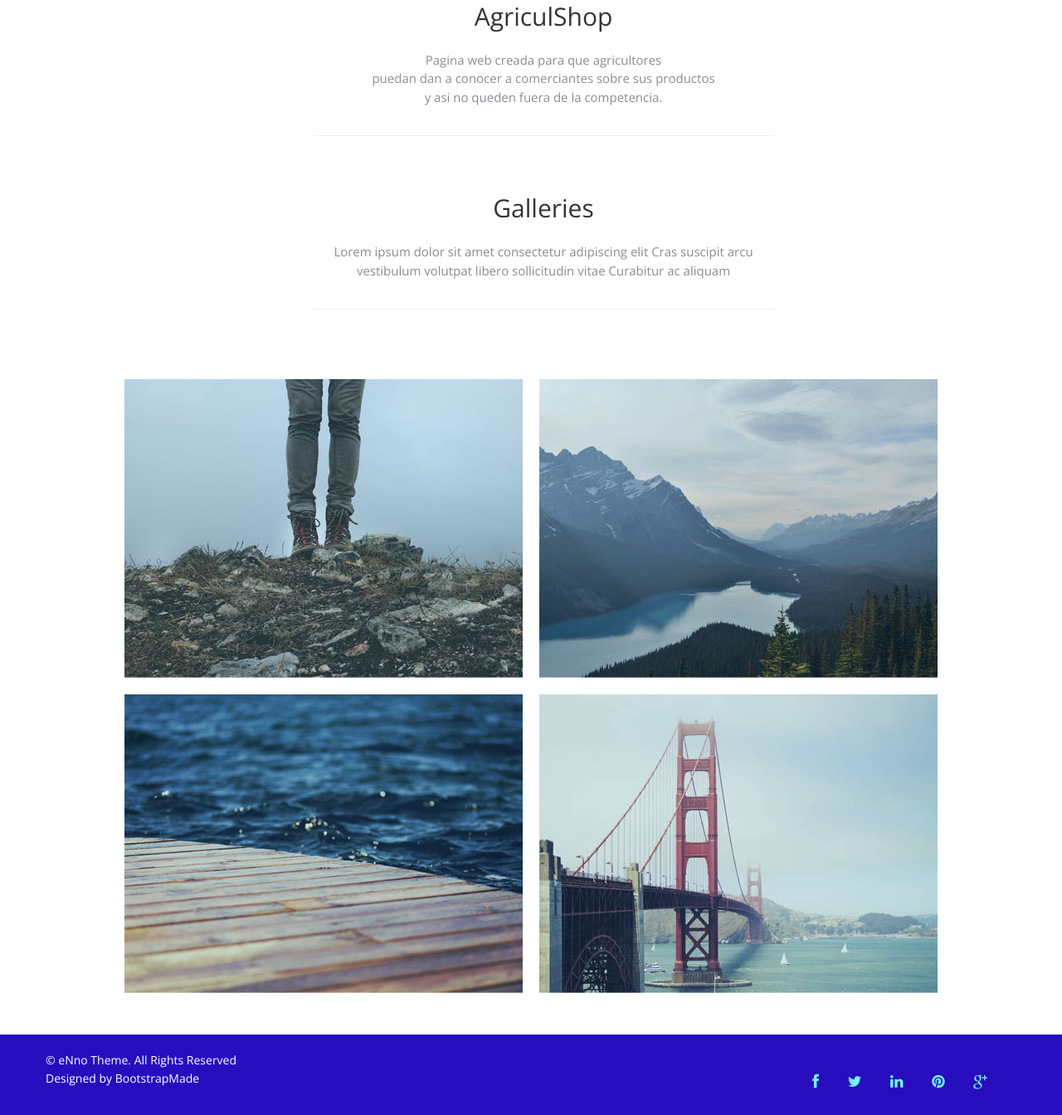
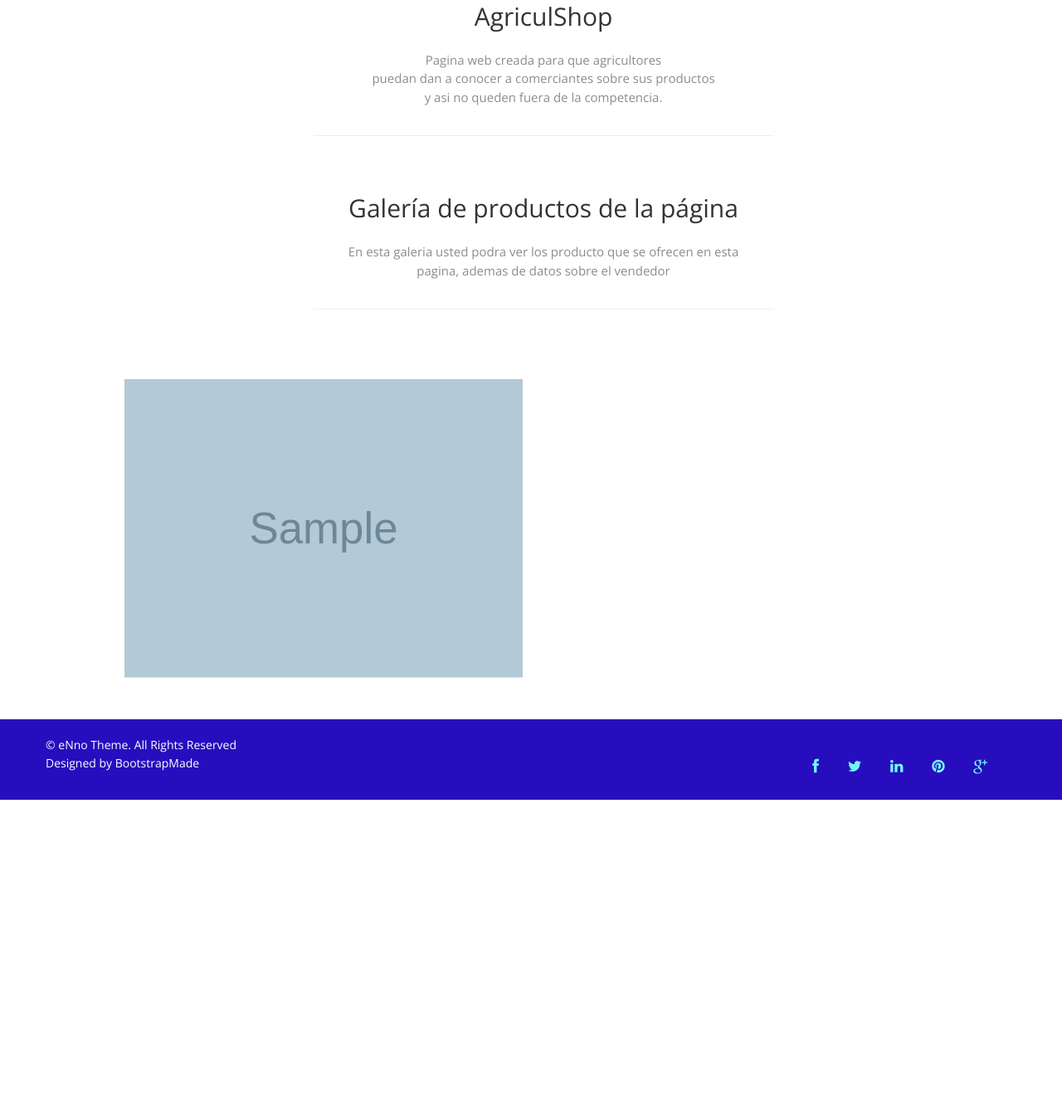
Before and after one commit to DanielWiz/AgruculShop, a Django app: page / in a window 1280 px wide. Shown: the part 860-2204 px from the top of the page at 83% size. After the commit the page ends 1824 px from the top, so only its background shows below. Run offline with Django 3.2, Linux system fonts and the light colour scheme; tables that the repository leaves empty hold one stand-in row (values such as "Sample post"); grey boxes marked "Sample" are stand-in pictures; some libraries are stand-ins or nearby versions.

Commit message:
se agrego listado administrar y galeria de productos

```diff
--- a/agrishop/templates/agrishop/administrarProductos.html
+++ b/agrishop/templates/agrishop/administrarProductos.html
@@ -5,7 +5,7 @@
 		{% if productos %}
 			<div class="row">
 				<div class="col text-right">
-					<a href="/agregarTaller" class="btn-lg btn-info">Agregar Producto</a>
+					<a href="/agregarProducto" class="btn-lg btn-info">Agregar Producto</a>
 				</div>
 			</div>
 			<table class="table">
--- a/agrishop/templates/agrishop/base.html
+++ b/agrishop/templates/agrishop/base.html
@@ -42,7 +42,7 @@
           {% if user.is_authenticated %}
           <ul class="nav nav-tabs" role='tablist'>
             <li role='presentation'><a href="{% url 'listadoProductos' %}">Listado productos de la página</a></li>
-            <li role='presentation'><a href="{% url 'administrarProductos' %}">Administrar mis productos</a></li>
+            <li role='presentation'><a href="/administrarProductos/{{user.id}}">Administrar mis productos</a></li>
             <li role='presentation'><a href="{% url 'logout' %}">Cerrar Sesión</a></li>
           </ul>
 
--- a/agrishop/templates/agrishop/formularioProducto.html
+++ b/agrishop/templates/agrishop/formularioProducto.html
@@ -26,7 +26,7 @@
       <input type="file" name="txtImagenProducto" class="form-control" required>
     </div>
     <div class="form-group">
-      <label for="usr">Stock producto:</label>
+      <label for="usr">Stock producto (por kilo):</label>
       <input type="text" name="txtStock" class="form-control" required>
     </div>
     <div class="row">
--- a/agrishop/templates/agrishop/index.html
+++ b/agrishop/templates/agrishop/index.html
@@ -57,8 +57,8 @@
   <div class="row">
     <div class="col-md-6 col-md-offset-3">
       <div class="text-center">
-        <h2>Galleries</h2>
-        <p>Lorem ipsum dolor sit amet consectetur adipiscing elit Cras suscipit arcu<br> vestibulum volutpat libero sollicitudin vitae Curabitur ac aliquam <br>
+        <h2>Galería de productos de la página</h2>
+        <p>En esta galeria usted podra ver los producto que se ofrecen en esta pagina, ademas de datos sobre el vendedor<br>
         </p>
       </div>
       <hr>
@@ -68,60 +68,24 @@
 
 <div class="content">
   <div class="grid">
+    {% if productos %}
+    {% for p in productos %}
     <figure class="effect-zoe">
-      <img src="img/25.jpg" alt="img25" />
+      <img class="img-responsive" src="{{p.imagen_producto.url}}" style="width: 512px;" alt="Aquí había una imgaen de un producto" />
       <figcaption>
-        <h2>Title <span>Name</span></h2>
+        <h2><span>{{p.nombre}}</span></h2>
         <p class="icon-links">
           <a href="#"><span class="icon-heart"></span></a>
           <a href="#"><span class="icon-eye"></span></a>
           <a href="#"><span class="icon-paper-clip"></span></a>
         </p>
-        <p class="description">Zoe never had the patience of her sisters. She deliberately punched the bear in his face.</p>
+        <p class="description">{{p.descripcion}}<br>Productor: {{p.Usuario}}</p>
       </figcaption>
     </figure>
-    <figure class="effect-zoe">
-      <img src="img/26.jpg" alt="img26" />
-      <figcaption>
-        <h2>Title <span>Name</span></h2>
-        <p class="icon-links">
-          <a href="#"><span class="icon-heart"></span></a>
-          <a href="#"><span class="icon-eye"></span></a>
-          <a href="#"><span class="icon-paper-clip"></span></a>
-        </p>
-        <p class="description">Zoe never had the patience of her sisters. She deliberately punched the bear in his face.</p>
-      </figcaption>
-    </figure>
+    {% endfor %}
+    {% else %}
+      <p>No hay productos registrados.</p>
+    {% endif %}
   </div>
 </div>
-
-<div class="content">
-  <div class="grid">
-    <figure class="effect-zoe">
-      <img src="img/27.jpg" alt="img27" />
-      <figcaption>
-        <h2>Title <span>Name</span></h2>
-        <p class="icon-links">
-          <a href="#"><span class="icon-heart"></span></a>
-          <a href="#"><span class="icon-eye"></span></a>
-          <a href="#"><span class="icon-paper-clip"></span></a>
-        </p>
-        <p class="description">Zoe never had the patience of her sisters. She deliberately punched the bear in his face.</p>
-      </figcaption>
-    </figure>
-    <figure class="effect-zoe">
-      <img src="img/30.jpg" alt="img30" />
-      <figcaption>
-        <h2>Title <span>Name</span></h2>
-        <p class="icon-links">
-          <a href="#"><span class="icon-heart"></span></a>
-          <a href="#"><span class="icon-eye"></span></a>
-          <a href="#"><span class="icon-paper-clip"></span></a>
-        </p>
-        <p class="description">Zoe never had the patience of her sisters. She deliberately punched the bear in his face.</p>
-      </figcaption>
-    </figure>
-  </div>
-</div>
-
 {% endblock %}
--- a/agrishop/templates/agrishop/listadoProductos.html
+++ b/agrishop/templates/agrishop/listadoProductos.html
@@ -11,7 +11,9 @@
 						       		<h3>Producto N°{{ p.codigo_producto }}: {{ p.nombre }}</h3>
 									<h4>Descripción: {{ p.descripcion }}</h4>
 						        	<h4>Stock: {{p.stock}}</h4>
+						        	<h4>Productor N° {{p.Usuario.id}}: {{p.Usuario}}</h4>
 						        	<img class="img-rounded" alt="Aquí había una imagen" style="width: 512px;" src="{{ p.imagen_producto.url }}" >
+
 						        </li>
 						    	{% endfor %}
 						    </ul>
--- a/agrishop/urls.py
+++ b/agrishop/urls.py
@@ -15,7 +15,7 @@ urlpatterns = [
     path('guardarProducto', views.guardarProducto, name='guardarProducto'),
     path('listadoProductos', views.listadoProductos, name='listadoProductos'),
     path('mapa',views.mapa,name='mapa'),
-    path('administrarProductos', views.administrarProductos, name='administrarProductos'),
+    path('administrarProductos/<int:usuario_id>', views.administrarProductos, name='administrarProductos'),
     path('borrarProducto/<int:producto_id>', views.borrarProducto, name='borrarProducto'),
     path('detalleProducto/<int:producto_id>', views.detalleProducto, name='detalleProducto'),
     path('modificarProducto/<int:producto_id>', views.modificarProducto, name='modificarProducto'),
--- a/agrishop/views.py
+++ b/agrishop/views.py
@@ -1,5 +1,5 @@
 from django.shortcuts import render, redirect
-from .models import Producto
+from .models import Producto, User
 from django.contrib.auth import authenticate
 from django.contrib.auth import login as auth_login
 from django.contrib.auth.forms import UserCreationForm
@@ -13,7 +13,12 @@ from django.contrib.auth.decorators import user_passes_test, login_required
 
 # Create your views here.
 def inicio(request):
-    return render(request, 'agrishop/index.html', {})
+    cargarProductos = Producto.objects.all()
+    template = loader.get_template('agrishop/index.html')
+    context = {
+        'productos' : cargarProductos,
+    }
+    return HttpResponse(template.render(context, request))
 
 def mapa(request):
     return render(request, 'agrishop/mapa.html', {})
@@ -65,8 +70,9 @@ def listadoProductos(request):
     }
     return HttpResponse(template.render(context, request))
 
-def administrarProductos(request):
-    cargarProductos = Producto.objects.all()
+def administrarProductos(request, usuario_id):
+    user = request.user
+    cargarProductos = Producto.objects.filter(Usuario = user)
     template = loader.get_template('agrishop/administrarProductos.html')
     context = {
         'productos' : cargarProductos,
```
Also changed, not shown: agrishop/migrations/0001_initial.py, media/Ardal_vituro.jpeg (deleted), media/Ardal_vituro_Yj4mlns.jpeg (deleted), media/abysshosoi2.jpg (deleted), media/acelga.jpg (added), media/dd.png (deleted), media/ddq.png (deleted), media/descarga_qVbgtiZ.jpg (added), media/papas-nativas-chilotas.jpg (added), media/sandias.jpg (added).
